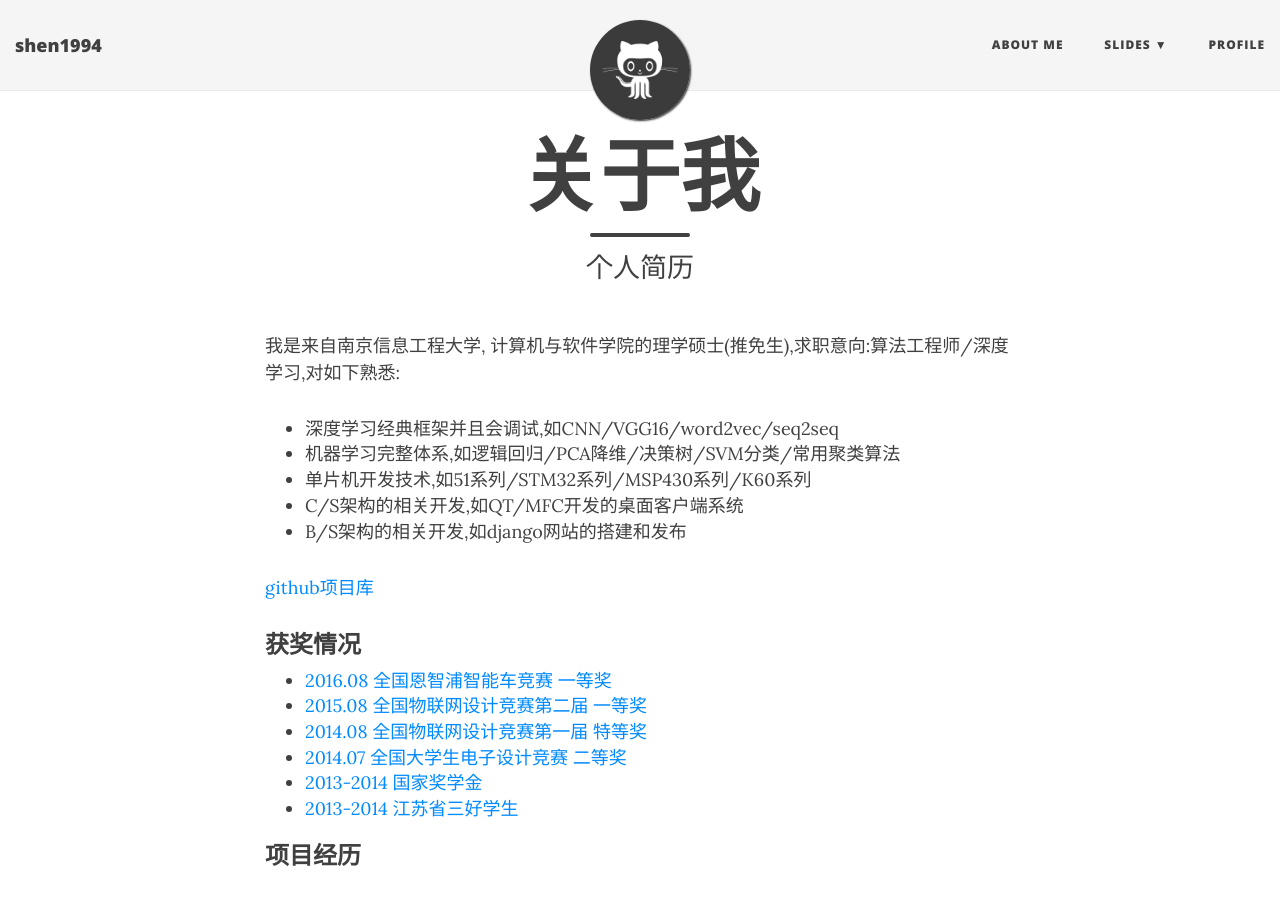
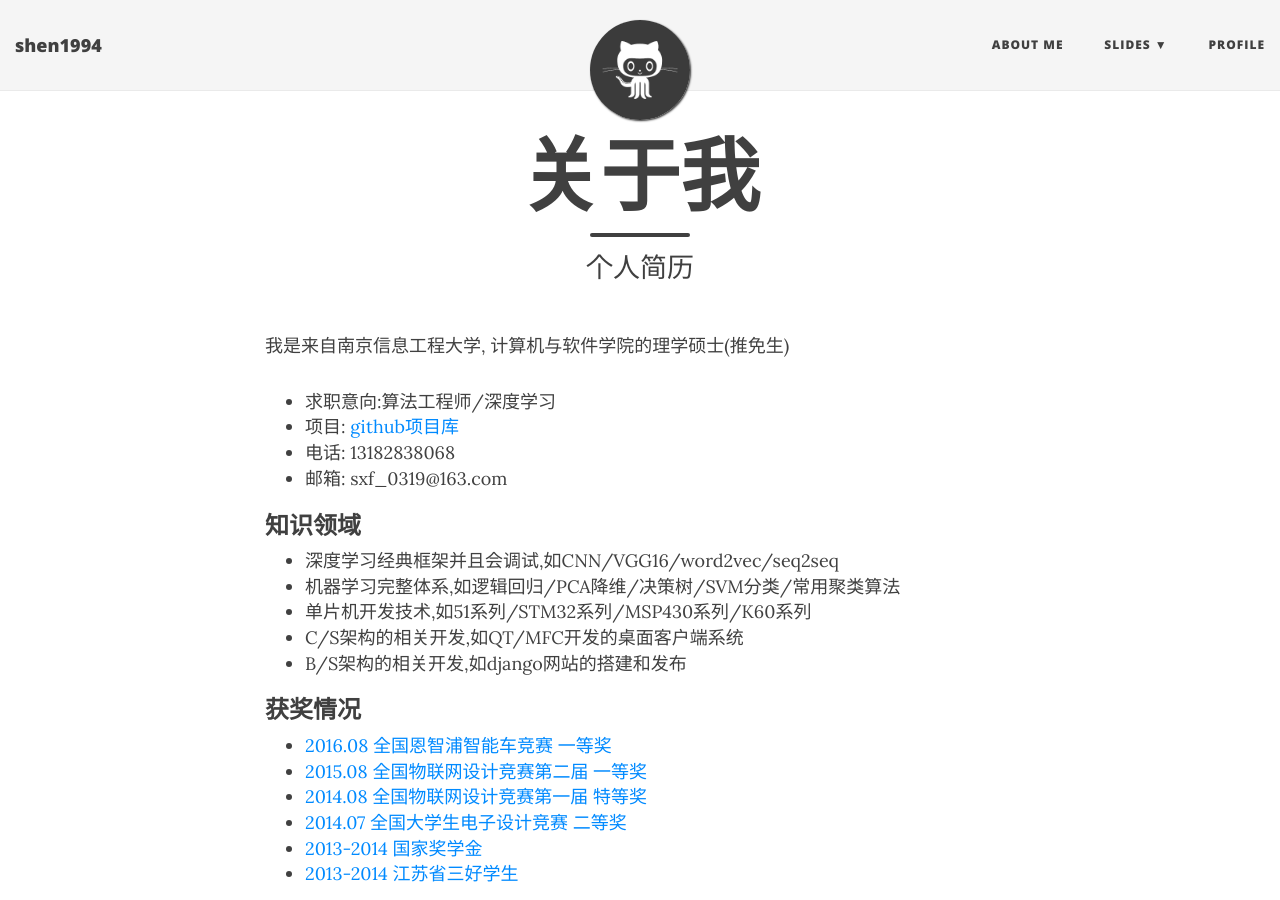
Before and after one commit to shen1994/shen1994.github.io, a Jekyll site: the page built from aboutme.md, in a window 1280 px wide and 900 px high. Built offline with Jekyll 4.4.1, drawn with Linux system fonts in a browser that asks for light colours; nearby versions of some CDN libraries.

Commit message:
Update aboutme.md

```diff
--- a/aboutme.md
+++ b/aboutme.md
@@ -4,19 +4,20 @@ title: 关于我
 subtitle: 个人简历
 ---
 
-我是来自南京信息工程大学, 计算机与软件学院的理学硕士(推免生),求职意向:算法工程师/深度学习,对如下熟悉:
+我是来自南京信息工程大学, 计算机与软件学院的理学硕士(推免生)
+- 求职意向:算法工程师/深度学习
+- 项目: [github项目库](https://github.com/shen1994)
+- 电话: 13182838068
+- 邮箱: sxf_0319@163.com
 
+### 知识领域
 - 深度学习经典框架并且会调试,如CNN/VGG16/word2vec/seq2seq
 - 机器学习完整体系,如逻辑回归/PCA降维/决策树/SVM分类/常用聚类算法
 - 单片机开发技术,如51系列/STM32系列/MSP430系列/K60系列
 - C/S架构的相关开发,如QT/MFC开发的桌面客户端系统
 - B/S架构的相关开发,如django网站的搭建和发布
 
-[github项目库](https://github.com/shen1994)
-
-
 ### 获奖情况
-
 - [2016.08 全国恩智浦智能车竞赛 一等奖](#)
 - [2015.08 全国物联网设计竞赛第二届 一等奖](https://github.com/shen1994/README/raw/master/person/2.jpg)
 - [2014.08 全国物联网设计竞赛第一届 特等奖](https://github.com/shen1994/README/raw/master/person/3.jpg)
@@ -25,13 +26,11 @@ subtitle: 个人简历
 - [2013-2014 江苏省三好学生](#)
 
 ### 项目经历
-
 **2012.06-至今 南京信息工程大学（设计展示） 竞赛&设计**
 - [制作摄像头组竞速智能车,多种传感器协同控制,速度最高可达2.8m/s](https://github.com/shen1994/SmartCar)
 - [制作金属检测仪,作品可在在短时间内高精度定位到金属环中心](#)
 - [制作基于WiFI和蓝牙的智能插座和输液室智能服务系统](#)
 - [制作四轴无人机,熟悉传感器融合技术及控制技术](#)
-
 **2017.10-2018.01 焦点科技股份有限公司（实习） BI大数据部门**
 - [用python写爬虫,从百度图片上批量下载图片制作tfrecord数据集](#)
 - [用django写人工智能开放平台框架,给图像相关的深度学习算法提供接口](#)
@@ -39,10 +38,8 @@ subtitle: 个人简历
 - [制作AI音箱产品,同时也为AI音箱产品写服务](#)
 
 ### 教育背景
-
 **2012.09-2016.06 南京信息工程大学 物联网工程（本科）**
 - 课程:高等数学/线性代数/概率论/模拟电路技术基础/数字电路技术基础
-
 **2016.09-至今 南京信息工程大学 计算机科学与技术（硕士）**
 - 课程:人工智能/算法设计/数字图像处理/信息技术/高级计算机处理技术
 
@@ -54,5 +51,4 @@ subtitle: 个人简历
 - [全国计算机三级-网络技术](#)
 
 ### 学术论文
-
 - [Partition Discovery and Connectivity Restoration in WSN using Mobile Relays](http://dl.acm.org/citation.cfm?id=2684487)
```
